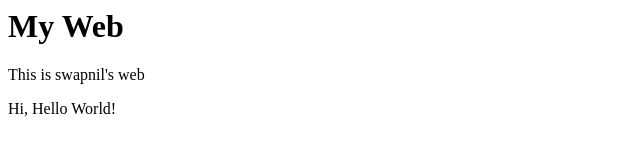
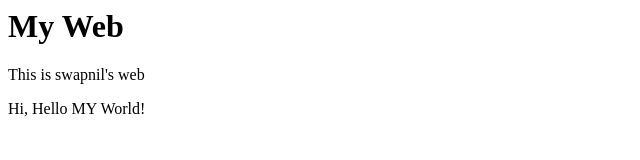
Before and after one commit to Swaps1986/savin, a plain HTML site: page index.html in a window 1280 px wide. Shown: the full height of the page, 0-640 px from the left. Drawn offline with Linux system fonts and the light colour scheme.

Commit message:
this is my new html2

```diff
--- a/index.html
+++ b/index.html
@@ -3,6 +3,6 @@
 <H1>My Web</H1>
 <p> This is swapnil's web
 </p>
-<p>  Hi, Hello World!</p>
+<p>  Hi, Hello MY World!</p>
 <p> </p>
 </html>
```
